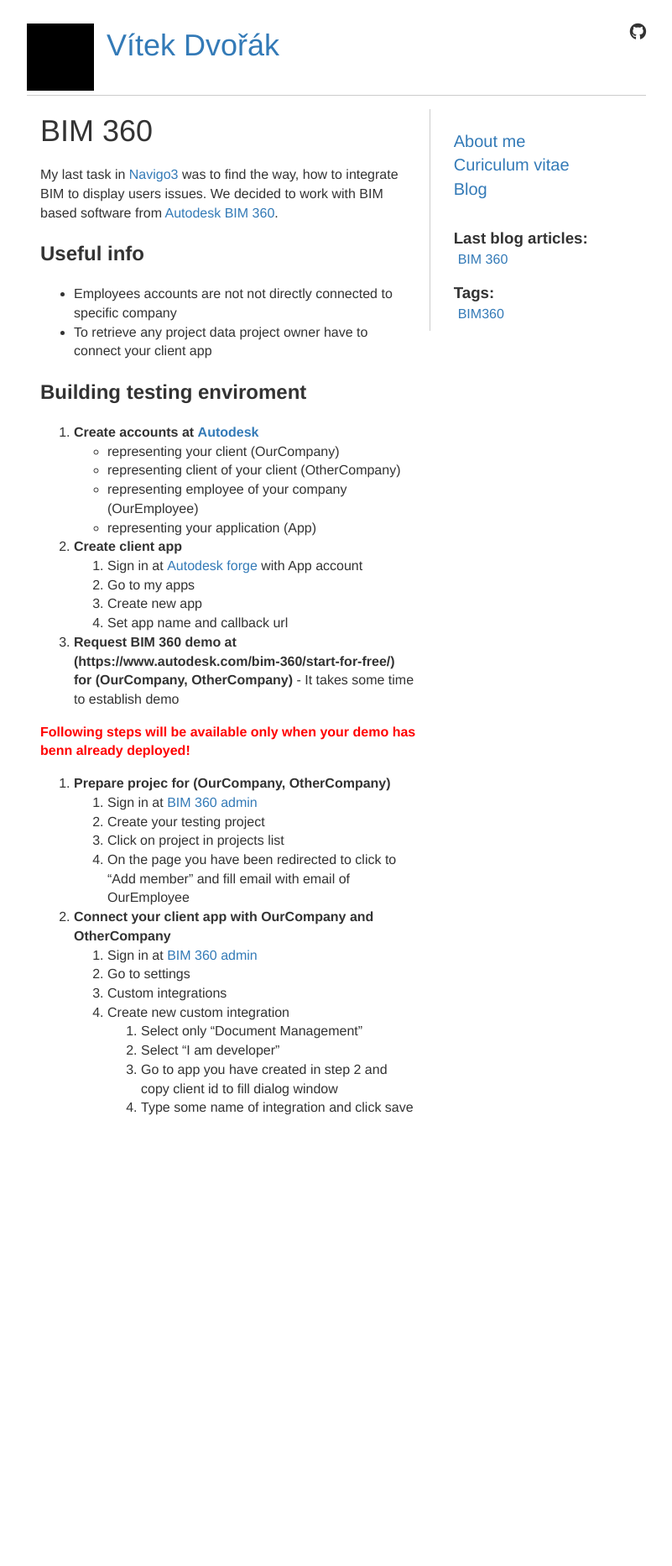
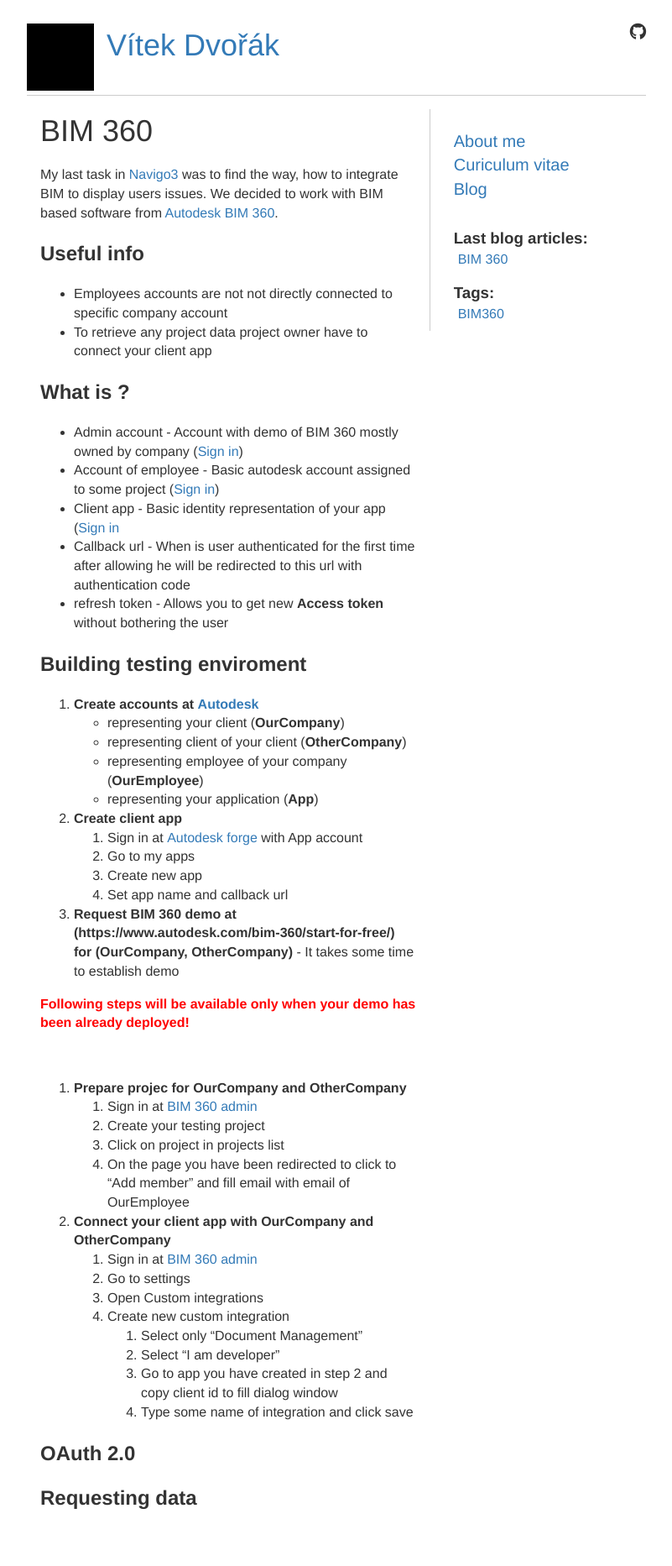
Before and after one commit to vdvorak/vitekdvorak.github.io, a Jekyll site: the page built from _posts/2021-04-03-bim360.md, in a window 1280 px wide. Shown: the whole page at 84% size, without its empty margins (239-1040 px from the left). Built offline with Jekyll 4.4.1, drawn with Linux system fonts in a browser that asks for light colours; nearby versions of some CDN libraries; before the commit the page ends 1391 px from its top, so only the background shows below that.

Commit message:
Update 2021-04-03-bim360.md

```diff
--- a/_posts/2021-04-03-bim360.md
+++ b/_posts/2021-04-03-bim360.md
@@ -9,40 +9,50 @@ My last task in [Navigo3](https://navigo3.com/) was to find the way, how to inte
 We decided to work with BIM based software from [Autodesk](https://www.autodesk.com/) [BIM 360](https://www.autodesk.com/bim-360/).
 
 ## Useful info
- - Employees accounts are not not directly connected to specific company
+ - Employees accounts are not not directly connected to specific company account
  - To retrieve any project data project owner have to connect your client app
 
+## What is ?
+ - Admin account - Account with demo of BIM 360 mostly owned by company ([Sign in](https://admin.b360.autodesk.com))
+ - Account of employee - Basic autodesk account assigned to some project ([Sign in]((https://www.autodesk.com/)))
+ - Client app - Basic identity representation of your app ([Sign in]((https://forge.autodesk.com/))
+ - Callback url - When is user authenticated for the first time after allowing he will be redirected to this url with authentication code
+ - refresh token - Allows you to get new **Access token** without bothering the user
 
 ## Building testing enviroment
 
   1. **Create accounts at [Autodesk](https://www.autodesk.com/)**
-      - representing your client (OurCompany)
-      - representing client of your client (OtherCompany)
-      - representing employee of your company (OurEmployee)
-      - representing your application (App)
-
+      - representing your client (**OurCompany**)
+      - representing client of your client (**OtherCompany**)
+      - representing employee of your company (**OurEmployee**)
+      - representing your application (**App**)
+   <br />
   2. **Create client app**
       1. Sign in at [Autodesk forge](https://forge.autodesk.com/)  with App account
       2. Go to my apps
       3. Create new app
       4. Set app name and callback url
-
+   <br />
   3. **Request BIM 360 demo at (https://www.autodesk.com/bim-360/start-for-free/) for (OurCompany, OtherCompany)** - It takes some time to establish demo
-
-   <div style="color:red; font-weight:600">Following steps will be available only when your demo has benn already deployed!</div>
-
-  4. **Prepare projec for (OurCompany, OtherCompany)**
+  <br />
+  <div style="color:red; font-weight:600">Following steps will be available only when your demo has been already deployed!</div>
+  <br />
+  4. **Prepare projec for OurCompany and OtherCompany**
       1. Sign in at [BIM 360 admin](https://admin.b360.autodesk.com)
       2. Create your testing project
       3. Click on project in projects list
       4. On the page you have been redirected to click to "Add member" and fill email with email of OurEmployee
-
+  <br />
   5. **Connect your client app with OurCompany and OtherCompany**
        1. Sign in at [BIM 360 admin](https://admin.b360.autodesk.com)
        2. Go to settings
-       3. Custom integrations
+       3. Open Custom integrations
        4. Create new custom integration
            1. Select only "Document Management"
            2. Select "I am developer"
            3. Go to app you have created in step 2 and copy client id to fill dialog window
            4. Type some name of integration and click save
+
+## OAuth 2.0
+
+## Requesting data
```
